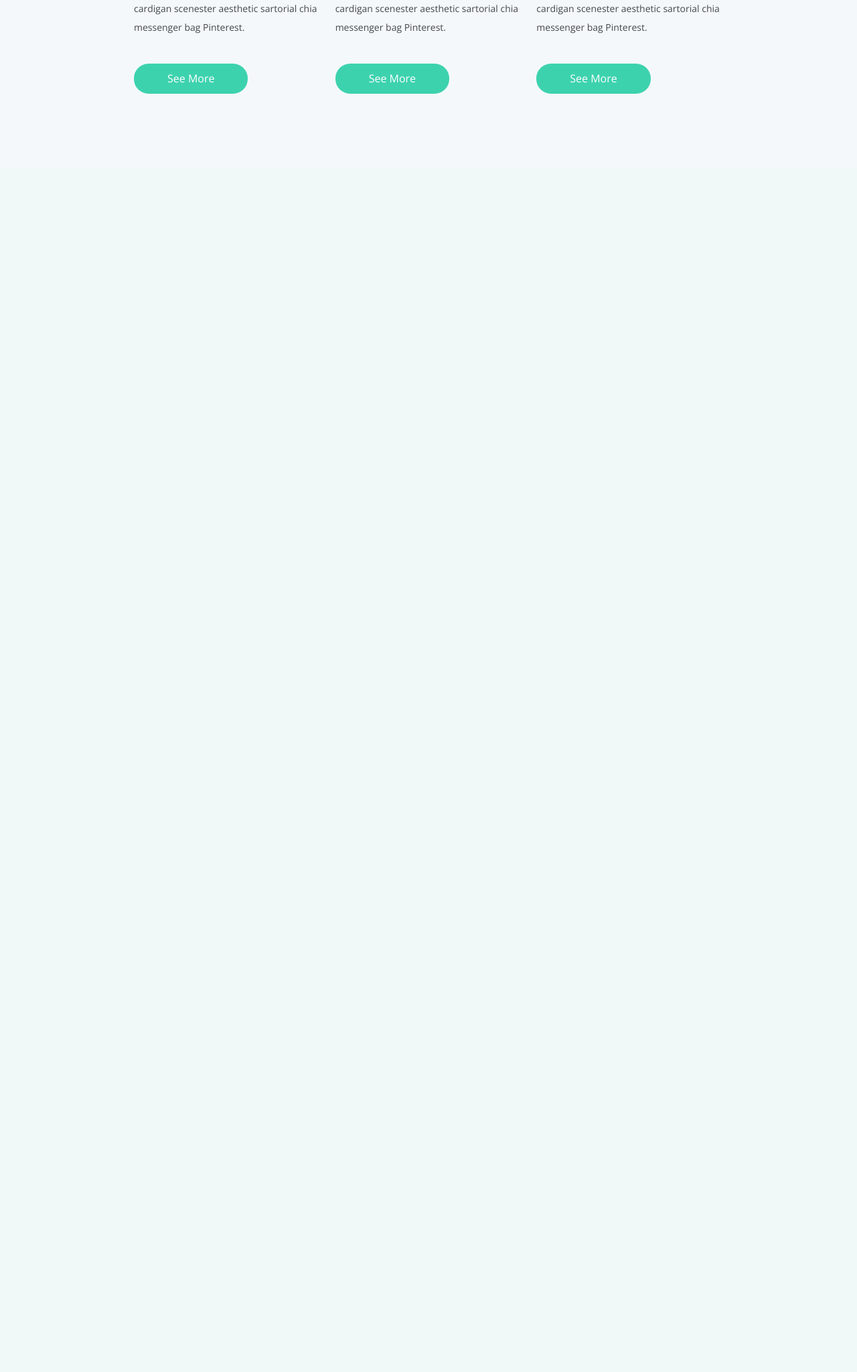
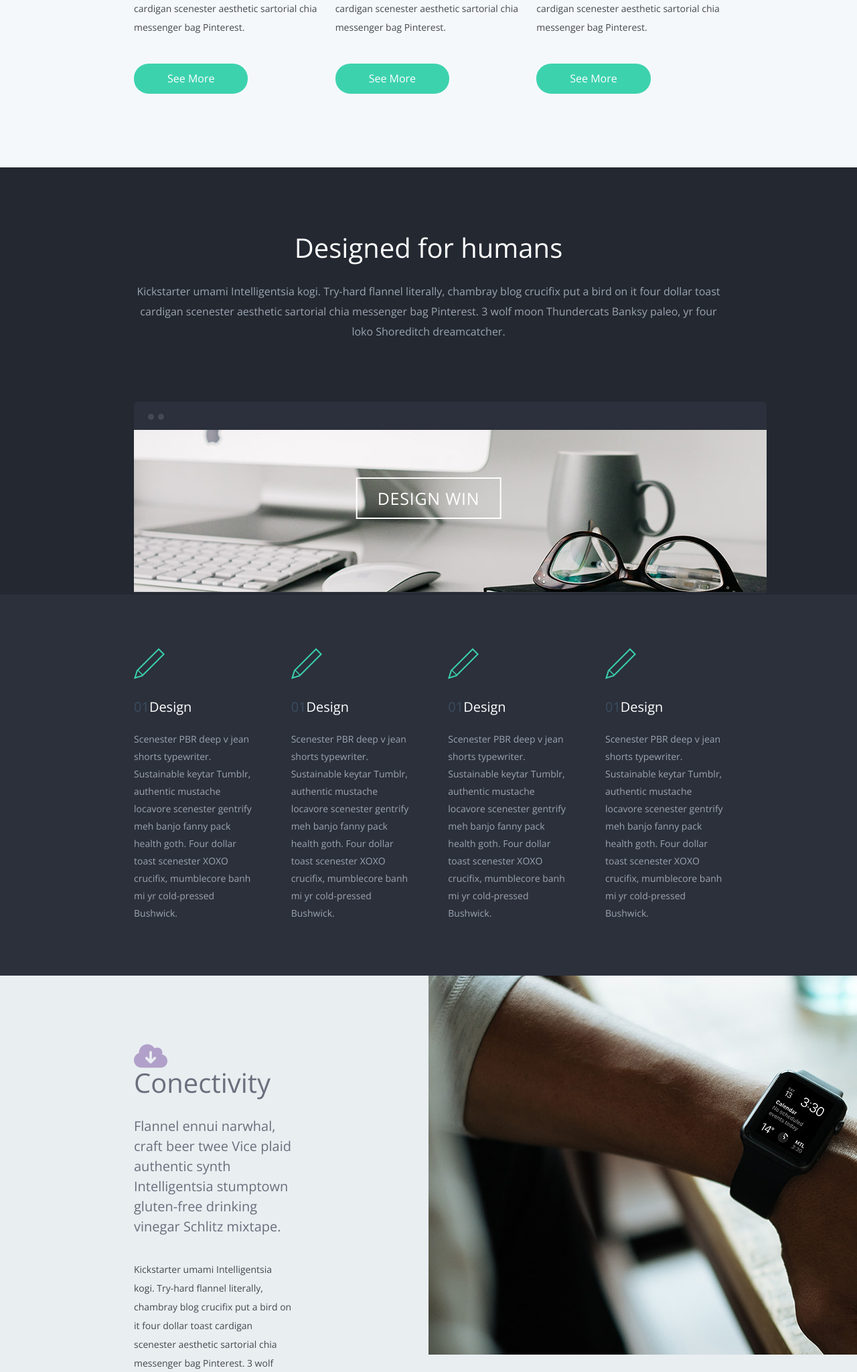
Before and after one commit to brampauwelyn/webdesigner-courses, a PHP site: page / in a window 1280 px wide. Shown: the part 1860-3909 px from the top of the page at 67% size. Before the commit the page ends 2000 px from the top, so only its background shows below. Run offline with PHP 8.4, Linux system fonts and the light colour scheme; some libraries are stand-ins or nearby versions.

Commit message:
25/09/2017

```diff
--- a/week1/css/style.css
+++ b/week1/css/style.css
@@ -9,6 +9,12 @@
 
 body {
   font-family: 'Open Sans', sans-serif;
+}
+
+h2 {
+  color: #ffffff;
+  font-size: 40px;
+  font-weight: 300;
 }
 
 
@@ -108,9 +114,6 @@ header nav {
 }
 
 #section-1 h2 {
-  color: #ffffff;
-  font-size: 40px;
-  font-weight: 300;
   margin-bottom: 24px;
 }
 
@@ -155,24 +158,24 @@ header nav {
   padding: 80px 200px 110px 200px;
 }
 
-.col {
+#section-2 .col {
   width: 31.6666666667%;
   float: left;
 }
 
-.col h3 {
+#section-2 .col h3 {
   font-size: 30px;
   color: #2b303b;
   font-weight: 300;
   margin-bottom: 35px;
 }
 
-.col-2 {
+#section-2 .col-2 {
   margin-left: 2.5%;
   margin-right: 2.5%;
 }
 
-.col .subtitle {
+#section-2 .col .subtitle {
   font-size: 20px;
   color: #696f7c;
   font-weight: 300;
@@ -180,9 +183,129 @@ header nav {
   margin-bottom: 40px;
 }
 
-.col .main-text {
+#section-2 .col .main-text {
   font-size: 14px;
   color: #44484f;
   line-height: 28px;
   margin-bottom: 40px;
 }
+
+#section-3 {
+  background-color: #232831;
+  text-align: center;
+  padding: 100px 200px 0;
+}
+
+#section-3 h2 {
+  margin-bottom: 30px;
+}
+
+#section-3 p {
+  color: #9da5b0;
+  font-size: 16px;
+  line-height: 30px;
+  margin-bottom: 90px;
+}
+
+#design-container {
+  position: relative;
+}
+
+#design-container a {
+  height: 58px;
+  line-height: 58px;
+  position: absolute;
+  color: #ffffff;
+  text-transform: uppercase;
+  text-decoration: none;
+  text-align: center;
+  font-size: 25px;
+  letter-spacing: 0.75px;
+  border: 2px solid #ffffff;
+  padding: 0 30px;
+  top: 50%;
+  left: 50%;
+  display: inline-block;
+  /*How to center elements vertically & horizontally when position absolute */
+  /*https://css-tricks.com/centering-percentage-widthheight-elements/*/
+  transform: translate(-50%, -50%);
+}
+
+#design-container a:hover {
+  color: pink;
+  border-color: pink;
+}
+
+#section-4 {
+  background-color: #2b303b;
+  padding: 80px 200px;
+}
+
+#section-4 .col {
+  width: 20%;
+  float: left;
+  margin-right: 6.6666666667%;
+}
+
+#section-4 .last-col {
+  margin-right: 0;
+}
+
+#section-4 .col h3 {
+  color: #ffffff;
+  font-size: 20px;
+  margin: 30px 0 25px;
+}
+
+#section-4 .col h3 span {
+  color: #3a4d60;
+}
+
+#section-4 .col p {
+  color: #9da5b0;
+  font-size: 14px;
+  line-height: 26px;
+}
+
+#section-5 {
+  overflow: hidden;
+  background-color: #e9eef1;
+}
+
+#section-5 .col-1 {
+  float: left;
+  width: 50%;
+  padding: 100px 200px;
+  box-sizing: border-box;
+  /*background-color: #e9eef1;*/
+}
+
+#section-5 .col-1 h4 {
+  font-size: 40px;
+  font-weight: 300;
+  color: #696f7c;
+  margin-bottom: 30px;
+}
+
+#section-5 .col-1 .fa-cloud-download {
+  color: #b1a0c9;
+}
+
+#section-5 .col-1 .subtitle {
+  font-size: 20px;
+  color: #696f7c;
+  line-height: 30px;
+  font-weight: 300;
+  margin-bottom: 35px;
+}
+
+#section-5 .col-1 .main {
+  font-size: 14px;
+  line-height: 28px;
+  color: #44484f;
+}
+
+#section-5 .col-2 {
+  width: 50%;
+  float: left;
+}
--- a/week1/index.html
+++ b/week1/index.html
@@ -81,5 +81,69 @@
       <div class="clearfix"></div>
     </section>
 
+    <!-- section 3 -->
+    <section id="section-3">
+      <h2>Designed for humans</h2>
+      <p>
+        Kickstarter umami Intelligentsia kogi. Try-hard flannel literally, chambray blog crucifix put a bird on it four dollar toast cardigan scenester
+        aesthetic sartorial chia messenger bag Pinterest. 3 wolf moon Thundercats Banksy paleo, yr four loko Shoreditch dreamcatcher.
+      </p>
+      <div id="design-container">
+        <a href="#">Design Win</a>
+        <img src="images/desk.jpg" alt="">
+      </div>
+    </section>
+
+    <section id="section-4">
+      <div class="col">
+        <img src="images/design-icon.png" alt="">
+        <h3>
+          <span>01</span>Design</h3>
+        <p>Scenester PBR deep v jean shorts typewriter. Sustainable keytar Tumblr, authentic mustache locavore scenester gentrify meh banjo fanny pack health
+          goth. Four dollar toast scenester XOXO crucifix, mumblecore banh mi yr cold-pressed Bushwick.</p>
+      </div>
+      <div class="col">
+        <img src="images/design-icon.png" alt="">
+        <h3>
+          <span>01</span>Design</h3>
+        <p>Scenester PBR deep v jean shorts typewriter. Sustainable keytar Tumblr, authentic mustache locavore scenester gentrify meh banjo fanny pack health
+          goth. Four dollar toast scenester XOXO crucifix, mumblecore banh mi yr cold-pressed Bushwick.</p>
+      </div>
+      <div class="col">
+        <img src="images/design-icon.png" alt="">
+        <h3>
+          <span>01</span>Design</h3>
+        <p>Scenester PBR deep v jean shorts typewriter. Sustainable keytar Tumblr, authentic mustache locavore scenester gentrify meh banjo fanny pack health
+          goth. Four dollar toast scenester XOXO crucifix, mumblecore banh mi yr cold-pressed Bushwick.</p>
+      </div>
+      <div class="col last-col">
+        <img src="images/design-icon.png" alt="">
+        <h3>
+          <span>01</span>Design</h3>
+        <p>Scenester PBR deep v jean shorts typewriter. Sustainable keytar Tumblr, authentic mustache locavore scenester gentrify meh banjo fanny pack health
+          goth. Four dollar toast scenester XOXO crucifix, mumblecore banh mi yr cold-pressed Bushwick.</p>
+      </div>
+      <div class="clearfix"></div>
+    </section>
+
+    <section id="section-5">
+      <div class="col-1">
+        <h4>
+          <i class="fa fa-cloud-download" aria-hidden="true"></i>
+          Conectivity</h4>
+        <p class="subtitle">Flannel ennui narwhal, craft beer twee Vice plaid authentic synth Intelligentsia stumptown gluten-free drinking vinegar Schlitz mixtape.
+        </p>
+        <p class="main">
+          Kickstarter umami Intelligentsia kogi. Try-hard flannel literally, chambray blog crucifix put a bird on it four dollar toast cardigan scenester
+          aesthetic sartorial chia messenger bag Pinterest. 3 wolf moon Thundercats Banksy paleo, yr four loko Shoreditch dreamcatcher.
+        </p>
+      </div>
+      <div class="col-2">
+        <img src="images/smartwatch.jpg" alt="">
+      </div>
+      <div class="clearfix"></div>
+
+    </section>
+
   </body>
 </html>
```
Also changed, not shown: 1 other file.
